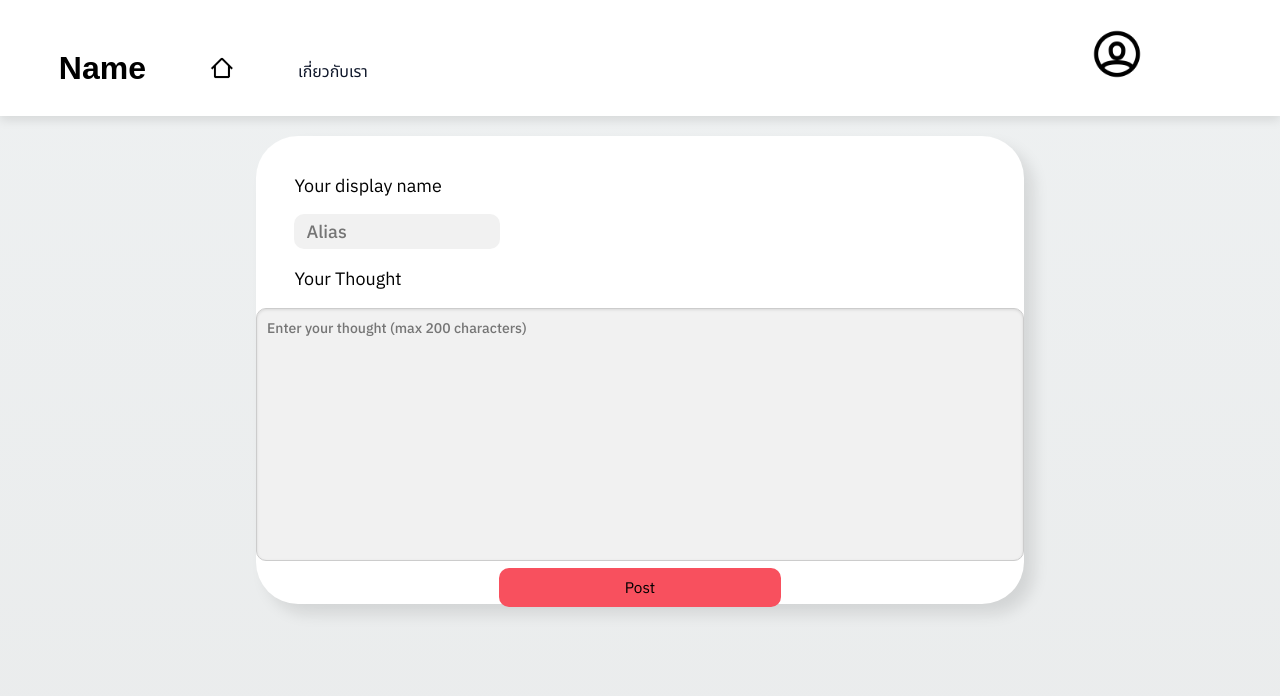
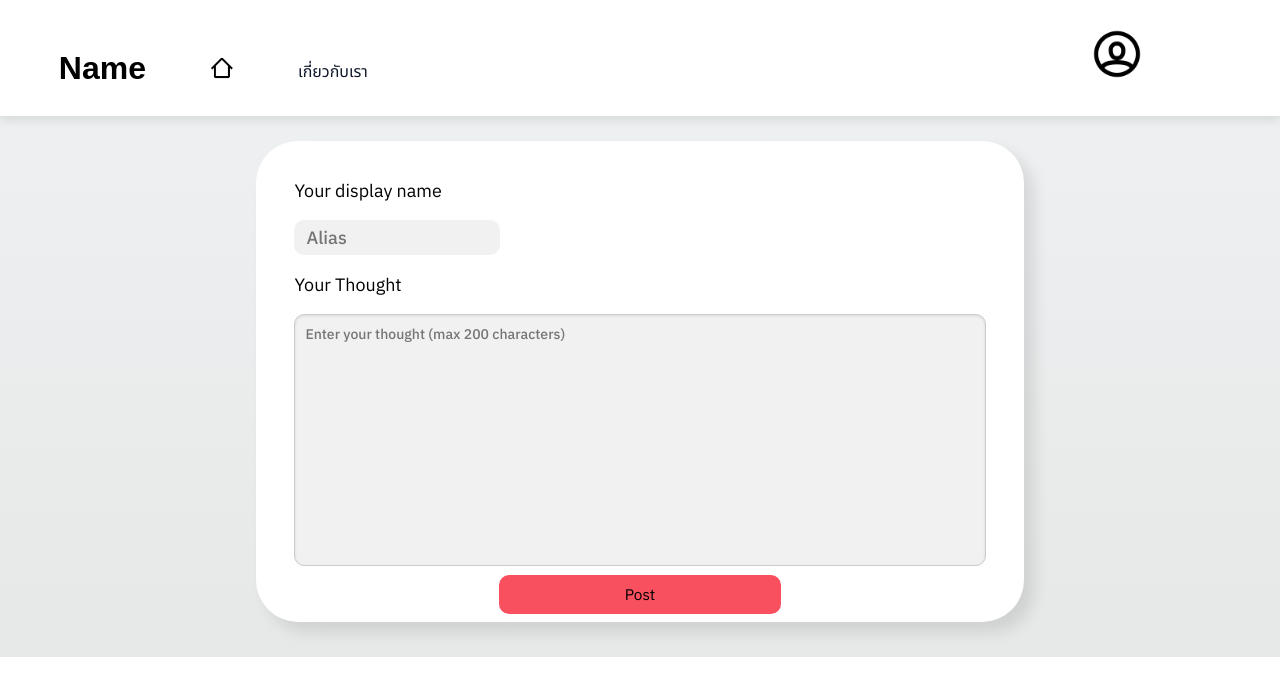
Before and after one commit to Narongwas/thinc.-PROJ, a React (Create React App) app: page /post in a window 1280 px wide. Shown: the top 696 px of the page. Built offline with nearby package versions, Linux system fonts and the light colour scheme.

Commit message:
แก้หน้าโพสที่ textarea มีพื้นที่เกิน box

```diff
--- a/src/Pages/PostPage.css
+++ b/src/Pages/PostPage.css
@@ -4,9 +4,9 @@
 
 .box{
   width: 60vw;
-  height: 35vw;
+  height: 36vw;
   background-color:#FFFFFF;
-  margin-top: 20px;
+  margin-top: 2vw;
   margin-left: auto;
   margin-right: auto;
   margin-bottom: 5px;
@@ -93,7 +93,7 @@
 
 .full-screen-page{
   width: 100%;
-  height: 100vw;
+  height: 42.3vw;
   display: flex;
   justify-content: center;
   background: linear-gradient(to bottom, #f1f4f5, #e3e4e4);
@@ -102,10 +102,13 @@
 }
 
 .submit-btn-container{
-  margin: 1% 1% 1% 1%;
+  margin-top: 0.7vw;
+  margin-bottom: 2vw;
 }
 
 .input-group{
+  margin-left: 3vw;
+  margin-right: 3vw;
   display: flex;
   justify-content: center;
 }
```
